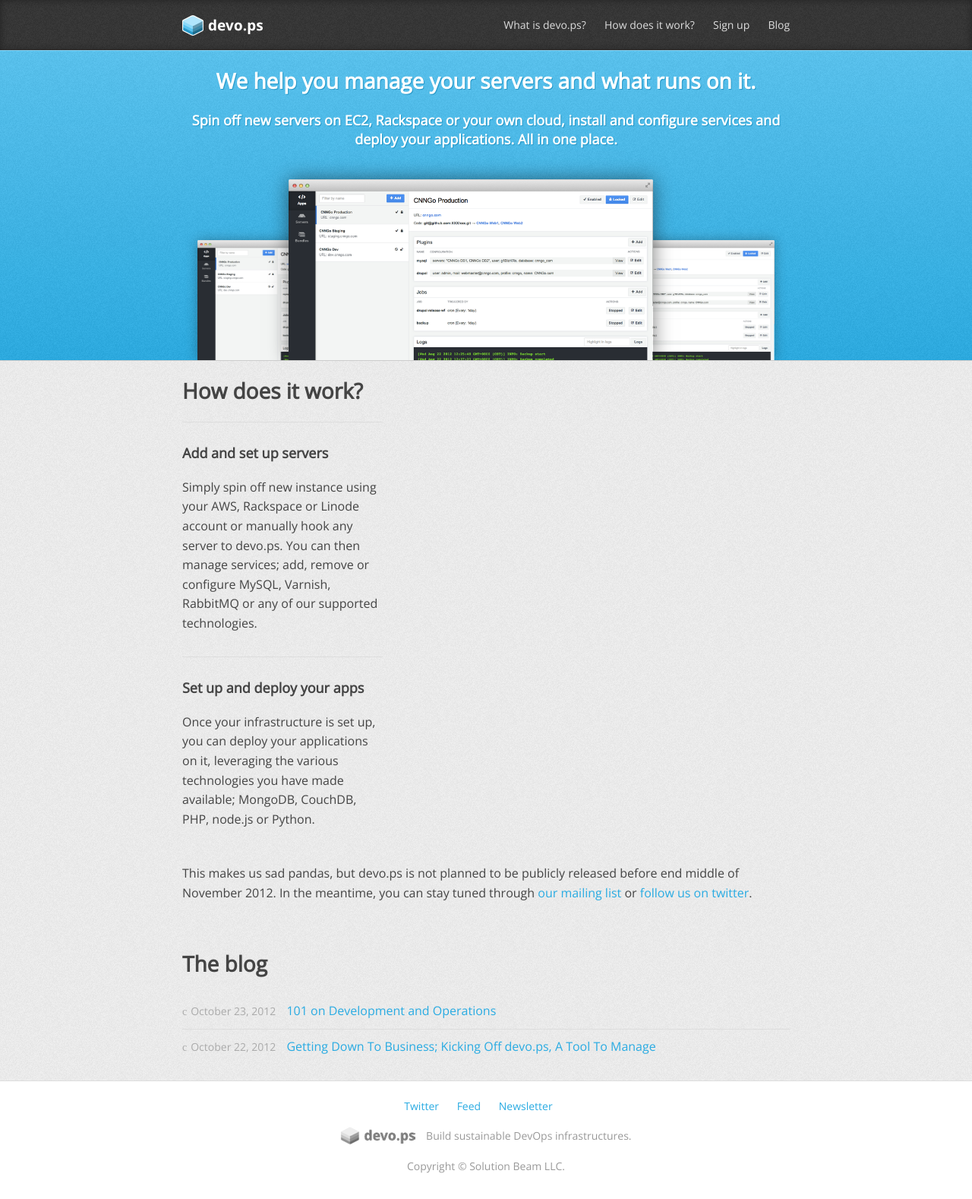
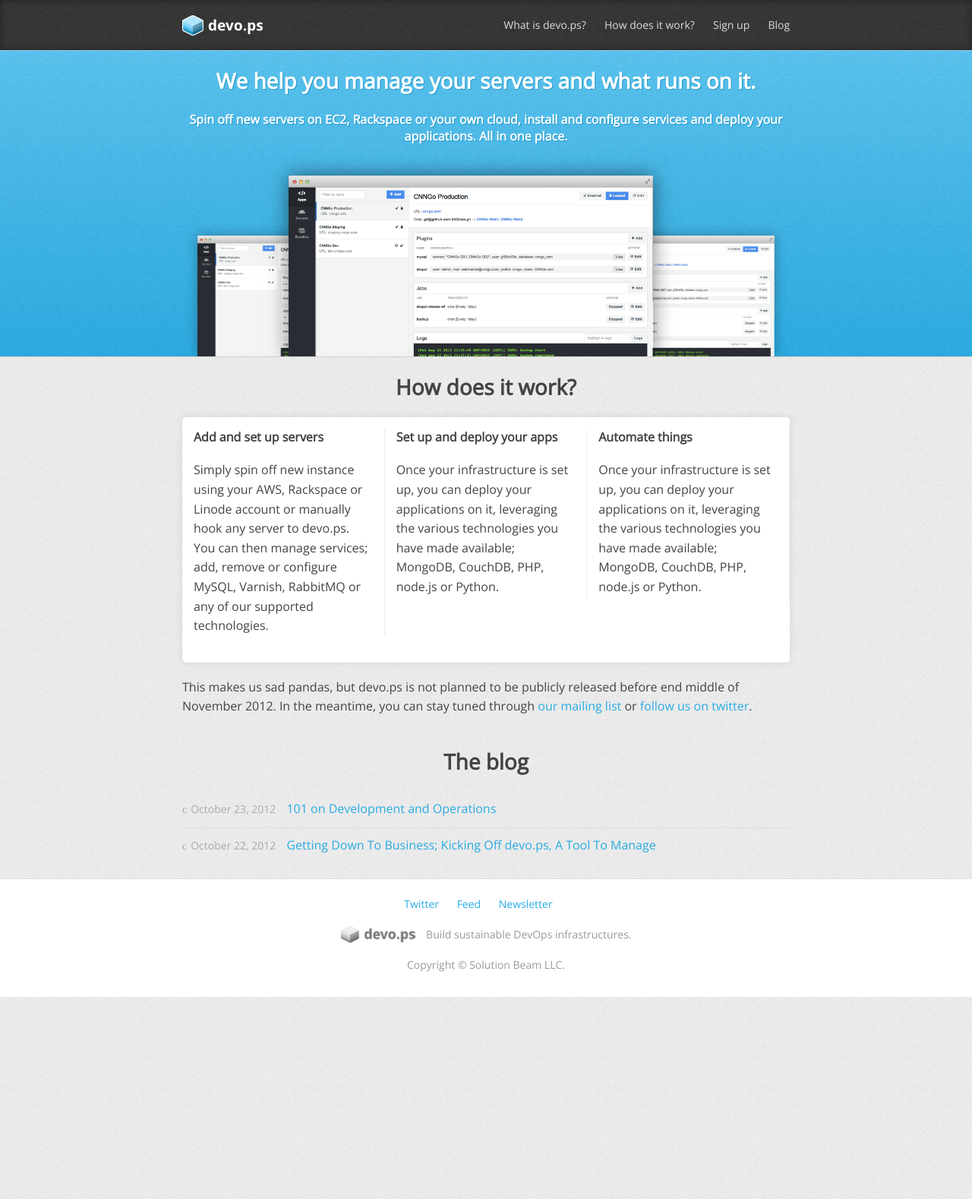
Before and after one commit to isabella232/devo-ps.github.io, a Jekyll site: the page built from index.html, in a window 1280 px wide. Shown: the whole page at 76% size. Built offline with Jekyll 4.4.1, drawn with Linux system fonts in a browser that asks for light colours; nearby versions of some CDN libraries; some web fonts are replaced; library files that are not in the unit come from our copies; after the commit the page ends 1312 px from its top, so only the background shows below that.

Commit message:
Cleaning up how section

```diff
--- a/css/style.css
+++ b/css/style.css
@@ -31,14 +31,15 @@
 h2,
 h3 {
   line-height: 140%;
+  margin: 0 0 20px;
 }
 
 h2 {
-  font-size: 26px;
+  font-size: 28px;
 }
 
 h3 {
-  font-size: 18px;
+  font-size: 16px;
 }
 
 pre code {
@@ -98,9 +99,20 @@
 }
 
 /* Content */
-#content h2 {
-  font-size: 28px;
-  margin: 0 0 20px;
+#content section {
+  clear: both;
+}
+
+time {
+  color: #aaa;
+  font-size: 14px;
+  margin-right: 10px;
+}
+
+time:before {
+  content: 'c';
+  font-family: 'Pictos Custom';
+  margin-right: 5px;
 }
 
 /* Pitch */
@@ -115,7 +127,7 @@
   overflow: hidden;
 }
 
-#pitch .noise {
+#pitch .wrapper {
   background: url(../images/bg-noise.png);
 }
 
@@ -158,20 +170,50 @@
 }
 
 /* How */
+#how h2 {
+  text-align: center;
+}
+
 #how ul {
+  background: #fff;
+  border-radius: 5px;
+  -moz-border-radius: 5px;
+  -webkit-border-radius: 5px;
+  box-shadow: 0 0 10px rgba(0, 0, 0, 0.1);
+  display: block;
+  float: left;
   list-style: none;
-  margin: 0;
-  padding: 0;
+  margin: 0 0 20px;
+  padding: 15px 0;
 }
 
 #how ul li {
-  background: #;
-  border-top: 1px solid #ddd;
-  padding: 10px 0;
-  width: 33%;
+  display: block;
+  float: left;
+  width: 33.33%;
+}
+
+#how ul li .wrapper {
+  border-right: 1px solid #eee;
+  padding: 0 15px;
+}
+
+#how h3.server:before {
+  content: 'S';
+  font-family: 'Pictos Custom';
+  font-size: 28px;
+  margin-bottom: 5px;
+}
+
+#how .content > p {
+  margin: 0;
 }
 
 /* Blog */
+#blog h2 {
+  text-align: center;
+}
+
 #blog ul {
   list-style: none;
   margin: 0;
@@ -185,18 +227,6 @@
 
 #blog ul li:first-child {
   border: 0;
-}
-
-time {
-  color: #aaa;
-  font-size: 14px;
-  margin-right: 10px;
-}
-
-time:before {
-  content: 'c';
-  font-family: 'Pictos Custom';
-  margin-right: 5px;
 }
 
 /* Footer */
--- a/index.html
+++ b/index.html
@@ -4,7 +4,7 @@
 ---
 
 <section id='pitch' name='pitch'>
-  <div class='noise'>
+  <div class='wrapper'>
     <div class='content'>
       <h2>We help you manage your servers and what runs on it.</h2>
       <h3>Spin off new servers on EC2, Rackspace or your own cloud, install and configure services and deploy your applications. All in one place.</h3>
@@ -22,12 +22,22 @@
     <h2>How does it work?</h2>
     <ul id='steps'>
       <li>
-        <h3 class='servers'>Add and set up servers</h3>
-        <p>Simply spin off new instance using your AWS, Rackspace or Linode account or manually hook any server to devo.ps. You can then manage services; add, remove or configure MySQL, Varnish, RabbitMQ or any of our supported technologies.</p>
+        <div class='wrapper'>
+          <h3 class='servers'>Add and set up servers</h3>
+          <p>Simply spin off new instance using your AWS, Rackspace or Linode account or manually hook any server to devo.ps. You can then manage services; add, remove or configure MySQL, Varnish, RabbitMQ or any of our supported technologies.</p>
+        </div>
       </li>
       <li>
-        <h3 class='apps'>Set up and deploy your apps</h3>
-        <p>Once your infrastructure is set up, you can deploy your applications on it, leveraging the various technologies you have made available; MongoDB, CouchDB, PHP, node.js or Python.</p>
+        <div class='wrapper'>
+          <h3 class='apps'>Set up and deploy your apps</h3>
+          <p>Once your infrastructure is set up, you can deploy your applications on it, leveraging the various technologies you have made available; MongoDB, CouchDB, PHP, node.js or Python.</p>
+        </div>
+      </li>
+      <li>
+        <div class='wrapper'>
+          <h3 class='jobs'>Automate things</h3>
+          <p>Once your infrastructure is set up, you can deploy your applications on it, leveraging the various technologies you have made available; MongoDB, CouchDB, PHP, node.js or Python.</p>
+        </div>
       </li>
     </ul>
     <p>This makes us sad pandas, but devo.ps is not planned to be publicly released before end middle of November 2012. In the meantime, you can stay tuned through <a href='http://mailchimp.com'>our mailing list</a> or <a href='http://twitter.com/devo_ps'>follow us on twitter</a>.</p>
```
